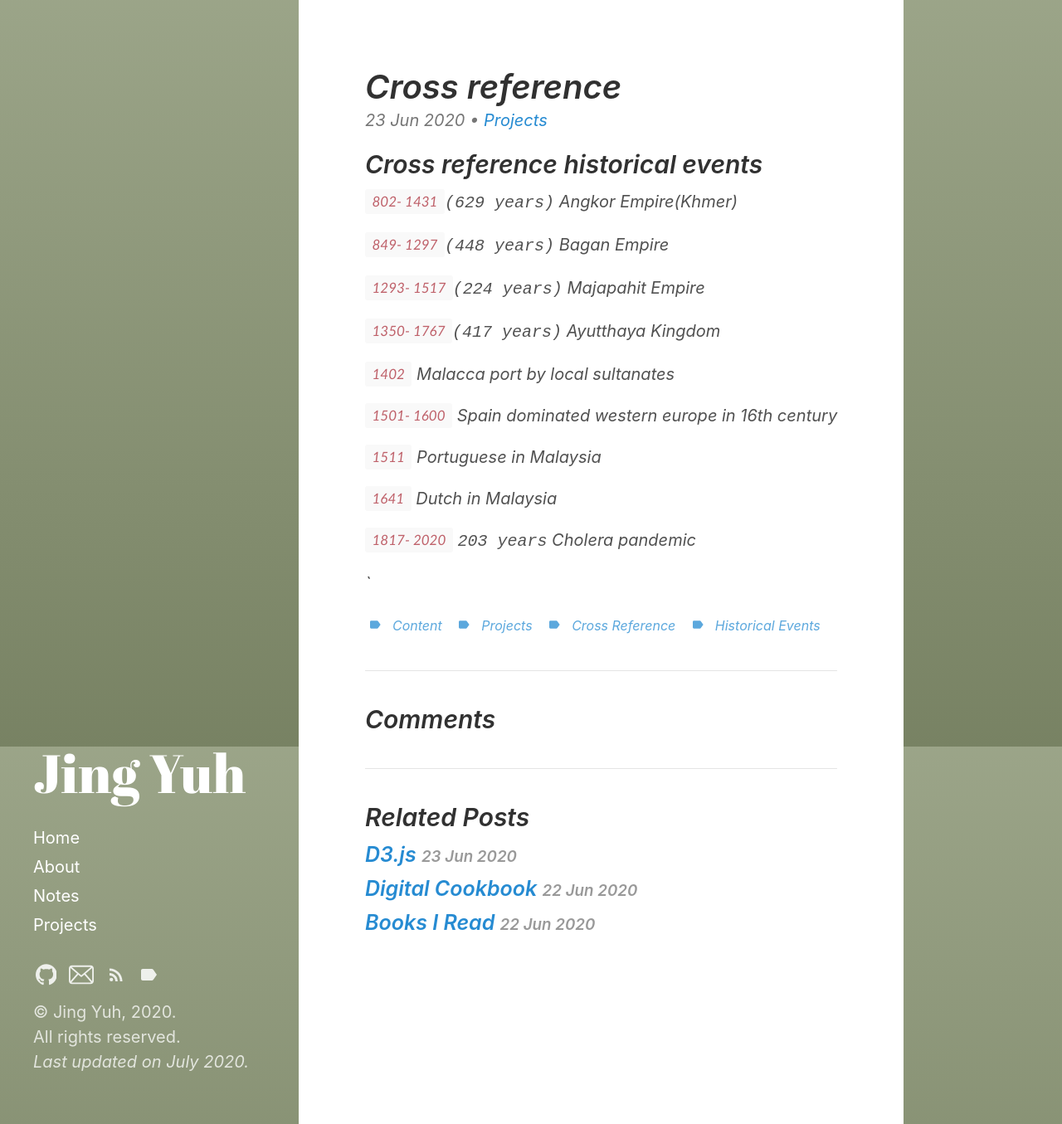
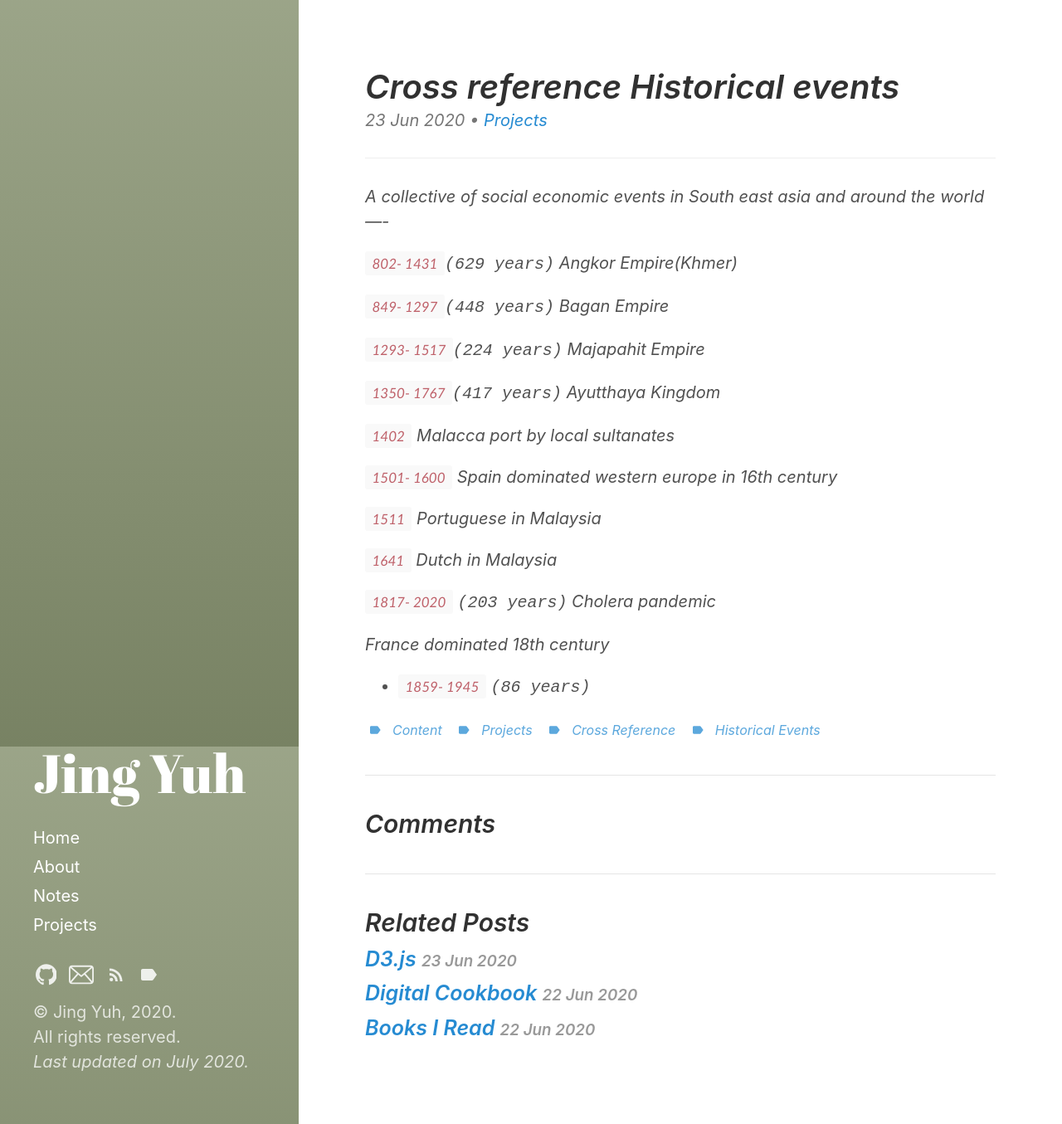
Before and after one commit to jyang123-bit/Website, a Jekyll site: the page built from _posts/2020-06-23-projects-cross-reference-historical-events.md, in a window 1280 px wide and 1355 px high. Shown: the whole window at 83% size. Built offline with Jekyll 4.4.1, drawn with Linux system fonts in a browser that asks for light colours.

Commit message:
Update 2020-06-23-projects-cross-reference-historical-events.md

```diff
--- a/_posts/2020-06-23-projects-cross-reference-historical-events.md
+++ b/_posts/2020-06-23-projects-cross-reference-historical-events.md
@@ -1,6 +1,6 @@
 ---
 layout: post
-title: "Cross reference"
+title: "Cross reference Historical events"
 
 categories:
   - Projects
@@ -11,9 +11,11 @@ tags:
   - Cross reference
   - Historical events
 
-last_modified_at:
+last_modified_at: 2020-08-05
 ---
-## Cross reference historical events
+----
+A collective of social economic events in South east asia and around the world
+----
 
 `802- 1431`<kbd>(629 years)</kbd> Angkor Empire(Khmer)
 
@@ -31,6 +33,7 @@ last_modified_at:
 
 `1641` Dutch in Malaysia
 
-`1817- 2020` <kbd>203 years</kbd> Cholera pandemic
+`1817- 2020` <kbd>(203 years)</kbd> Cholera pandemic
 
-`
+France dominated 18th century
+- `1859- 1945` <kbd>(86 years)</kbd>
```
